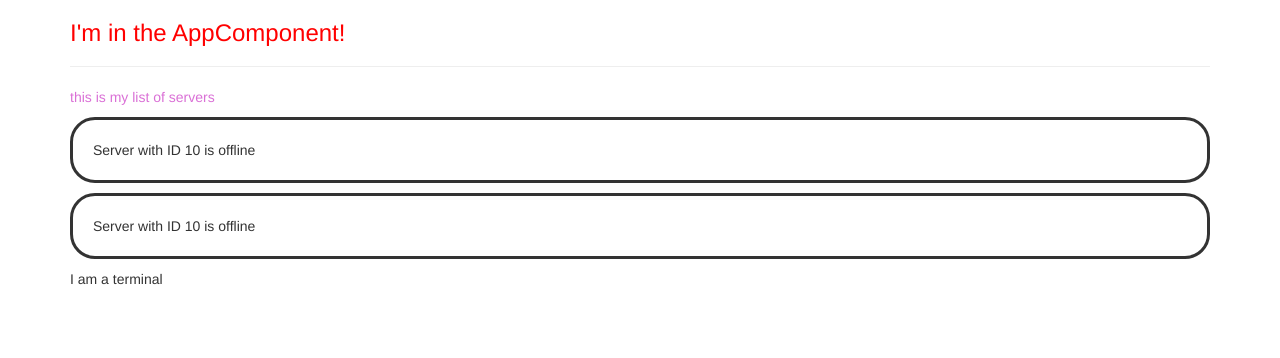
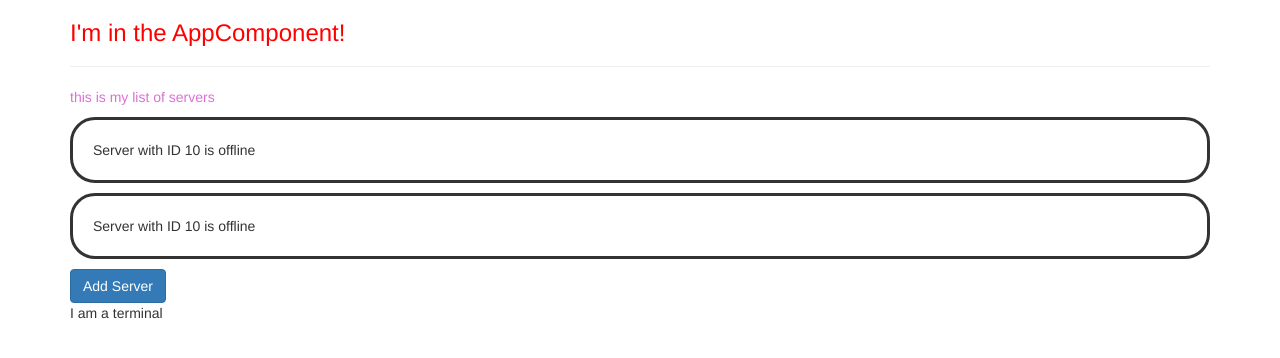
Before and after one commit to jplebold/udemy-class-workshop, an Angular app: page / in a window 1280 px wide. Shown: the top 358 px of the page. Built offline with nearby package versions, Linux system fonts and the light colour scheme.

Commit message:
added property binding on a buttons disabled property

```diff
--- a/src/app/servers/servers.component.html
+++ b/src/app/servers/servers.component.html
@@ -1,3 +1,9 @@
 <p>this is my list of servers</p>
 <app-server></app-server>
 <app-server></app-server>
+<!--
+  below, we are doing property binding. disabled is a property of the html element button.
+  Wrapping it in [square brackets] marks it as a prop for binding, and then following with
+  ="XXX" where XXX is a property of the underlying component hooks it up to the component.
+-->
+<button class="btn btn-primary" [disabled]="!allowNewServer">Add Server</button>
--- a/src/app/servers/servers.component.ts
+++ b/src/app/servers/servers.component.ts
@@ -6,5 +6,11 @@ import { Component } from '@angular/core';
   styleUrls: ['../servers/servers.component.css']
 })
 export class ServersComponent{
+  private allowNewServer: boolean = false;
 
+  constructor() {
+    setTimeout(() => {
+      this.allowNewServer = true;
+    }, 5000);
+  }
 }
```
